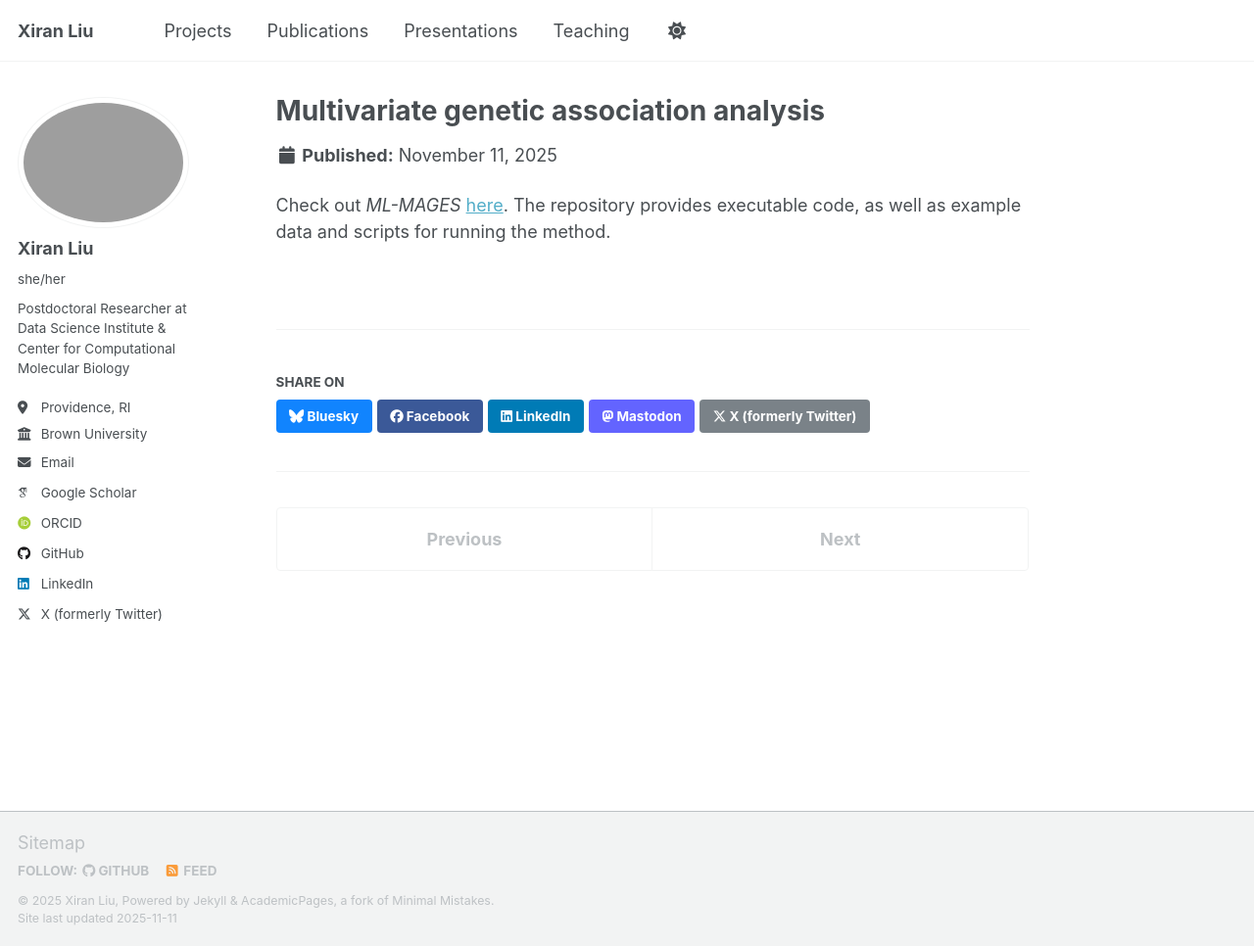
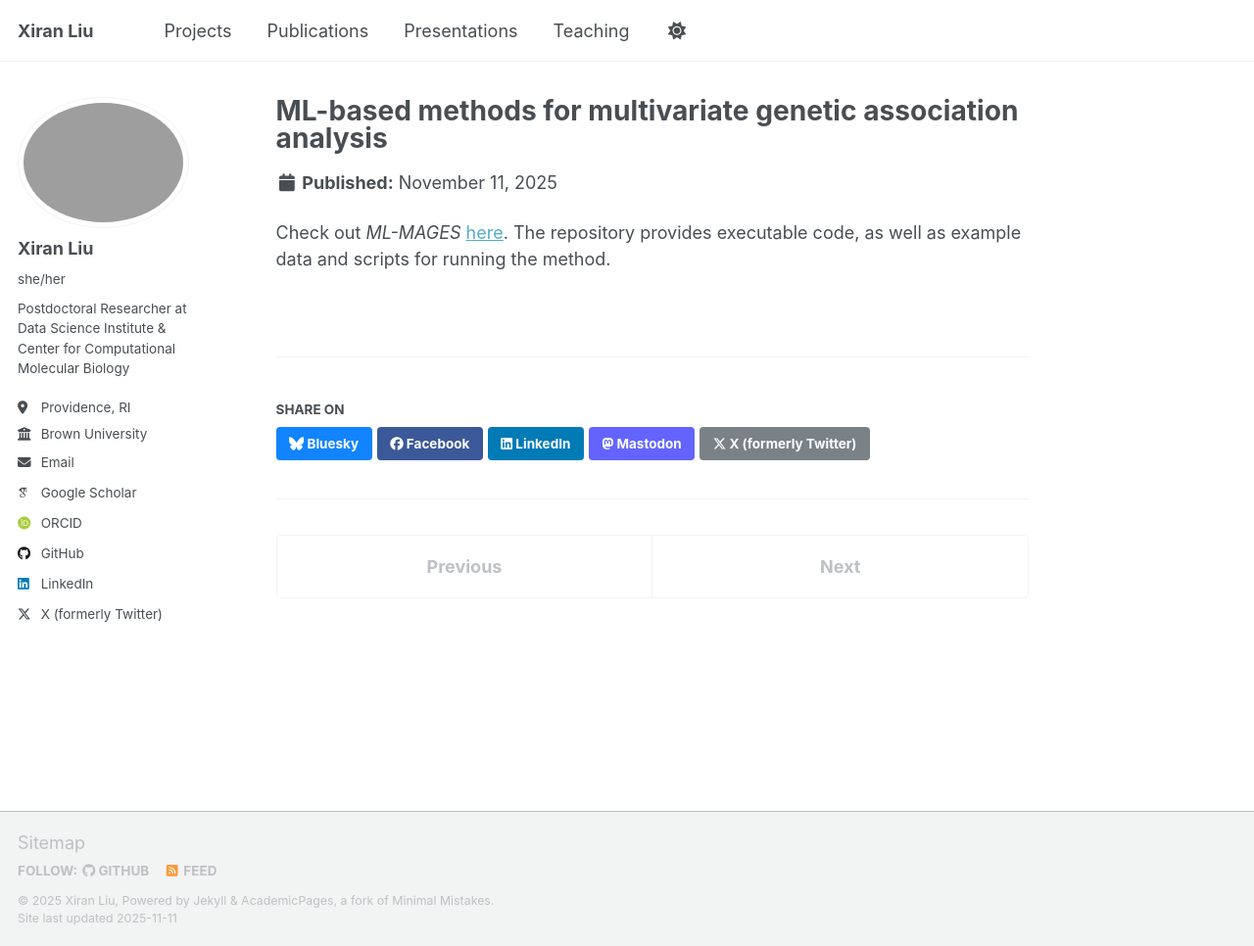
Before and after one commit to xr-cc/xr-cc.github.io, a Jekyll site: the page built from _portfolio/5-mlmages.md, in a window 1280 px wide and 966 px high. Shown: the whole window at 98% size. Built offline with Jekyll 4.4.1, drawn with Linux system fonts in a browser that asks for light colours; some web fonts are replaced; a script that is not in the unit is left out.

Commit message:
update layout

```diff
--- a/_portfolio/5-mlmages.md
+++ b/_portfolio/5-mlmages.md
@@ -1,5 +1,5 @@
 ---
-title: "Multivariate genetic association analysis"
+title: "ML-based methods for multivariate genetic association analysis"
 excerpt: "I devise methods to analyze genetic association signals and better characterize the genetic architecture of complex traits. I developed <i>ML-MAGES</i>, which uses neural-network-based supervised learning to account for LD-induced inflation in single-trait, SNP-level genetic associations, uses an infinite mixture model to categorize multi-trait association patterns, and aggregates and visualize association signals at gene-level. This approach substantially improves computational efficiency with large LD matrices and nonlinear inflation, achieves effect-size shrinkage comparable to or better than existing methods, and enables data-driven inference of an arbitrary number of association patterns in high-dimensional multi-trait settings. <br/><img src='/images/projects/mlmages.png'
      alt='ML-MAGES'
      style='max-width:600px; width:100%; height:auto; display:block; margin:0 auto;'
```
Also changed, not shown: _portfolio/3-asd.md (added, +15 -0 lines), 1 other file.
